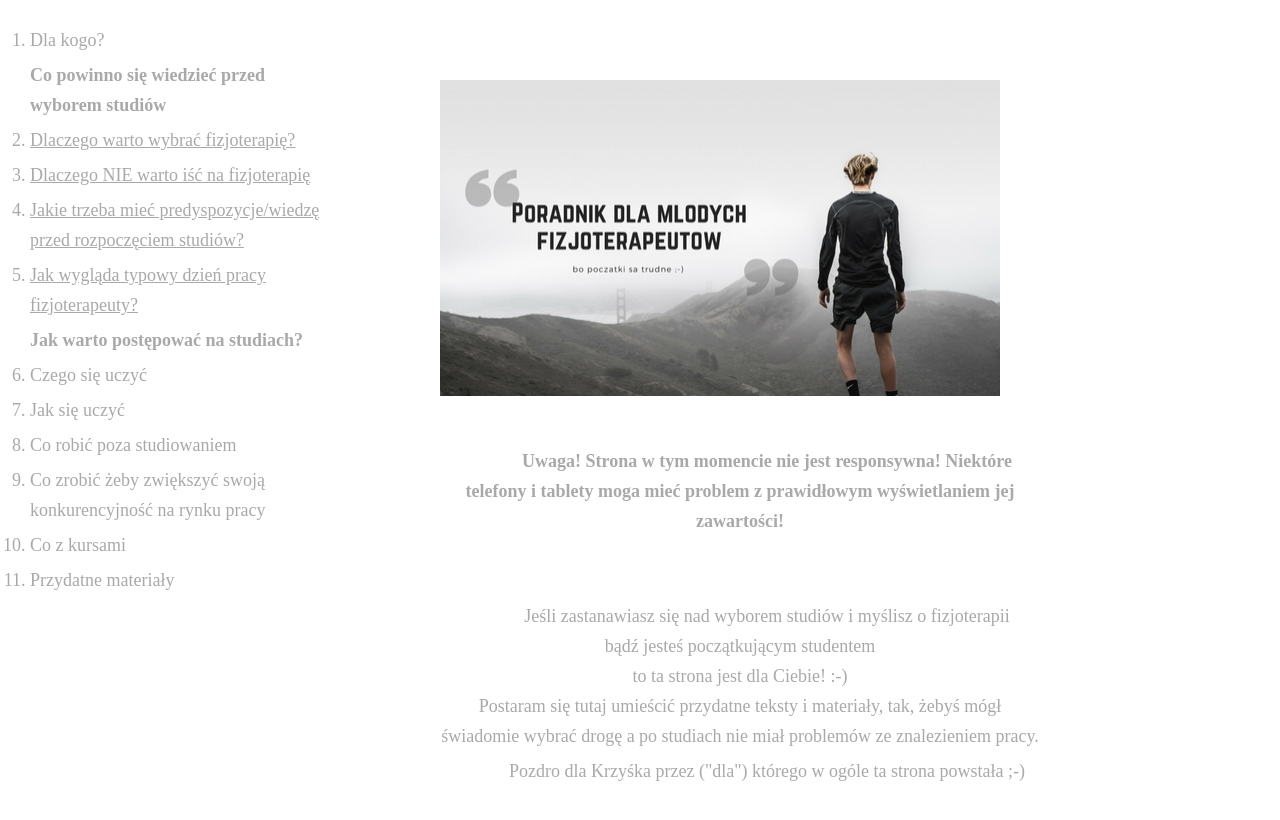
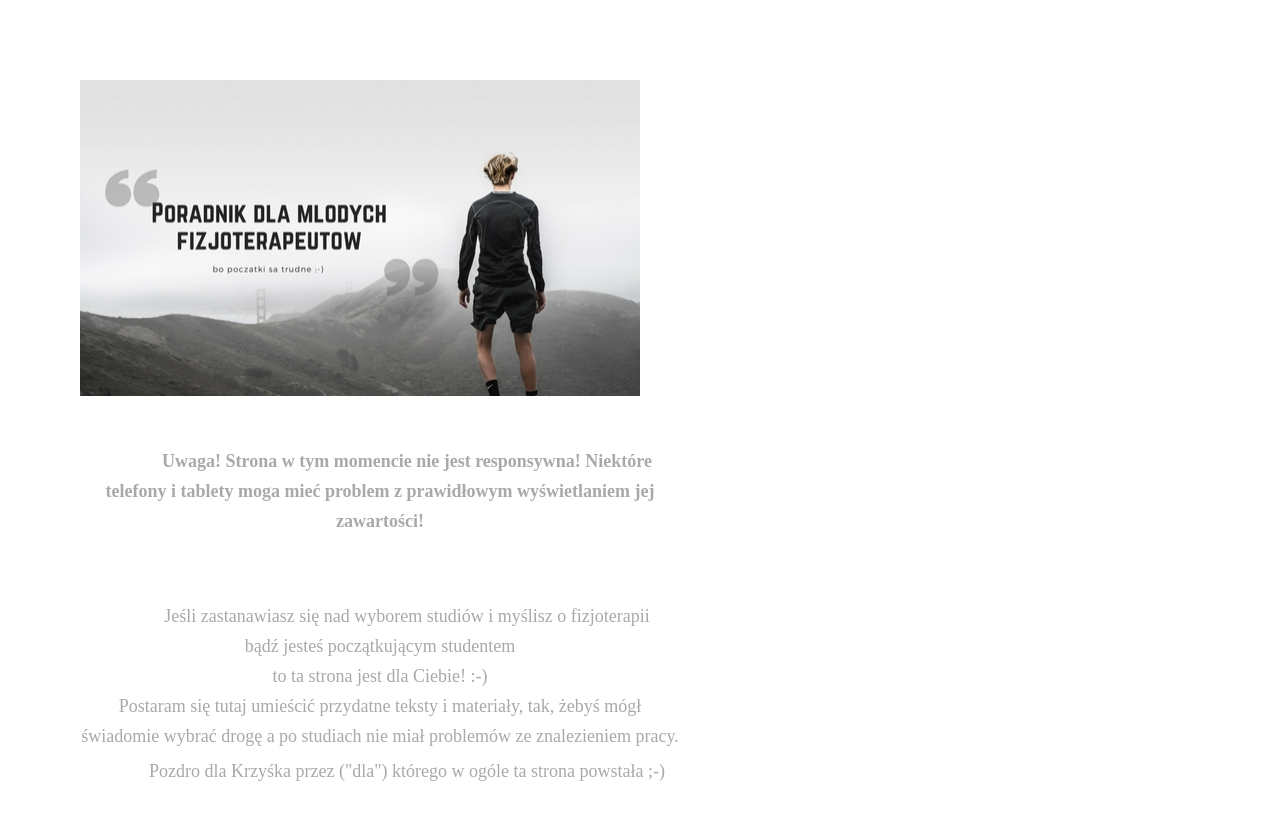
Before and after one commit to Alpacza/DlaMlodych, a plain HTML site: page index.html in a window 1280 px wide. Shown: the top 820 px of the page. Drawn offline with Linux system fonts and the light colour scheme.

Commit message:
Update index.html

```diff
--- a/index.html
+++ b/index.html
@@ -15,31 +15,9 @@
 
 <!-- NAWIGACJA -->
 
-<section class="navigation">
-    <nav>
-        <ol>
-            <li>Dla kogo?</li>
 
 
-            <b>Co powinno się wiedzieć przed wyborem studiów</b>
 
-            <li><a href="#dlaczegoWarto">Dlaczego warto wybrać fizjoterapię?</a></li>
-            <li><a href="#dlaczegoNieWarto">Dlaczego NIE warto iść na fizjoterapię</a></li>
-            <li><a href="#predyspozycje">Jakie trzeba mieć predyspozycje/wiedzę przed rozpoczęciem studiów?</a></li>
-            <li><a href="#dzienPracy">Jak wygląda typowy dzień pracy fizjoterapeuty?</a></li>
-
-
-            <b>Jak warto postępować na studiach?</b>
-
-            <li>Czego się uczyć</li>
-            <li>Jak się uczyć</li>
-            <li>Co robić poza studiowaniem</li>
-            <li>Co zrobić żeby zwiększyć swoją konkurencyjność na rynku pracy</li>
-            <li>Co z kursami</li>
-            <li>Przydatne materiały</li>
-        </ol>
-    </nav>
-</section>
 
 <!-- TREŚĆ -->
 
```
